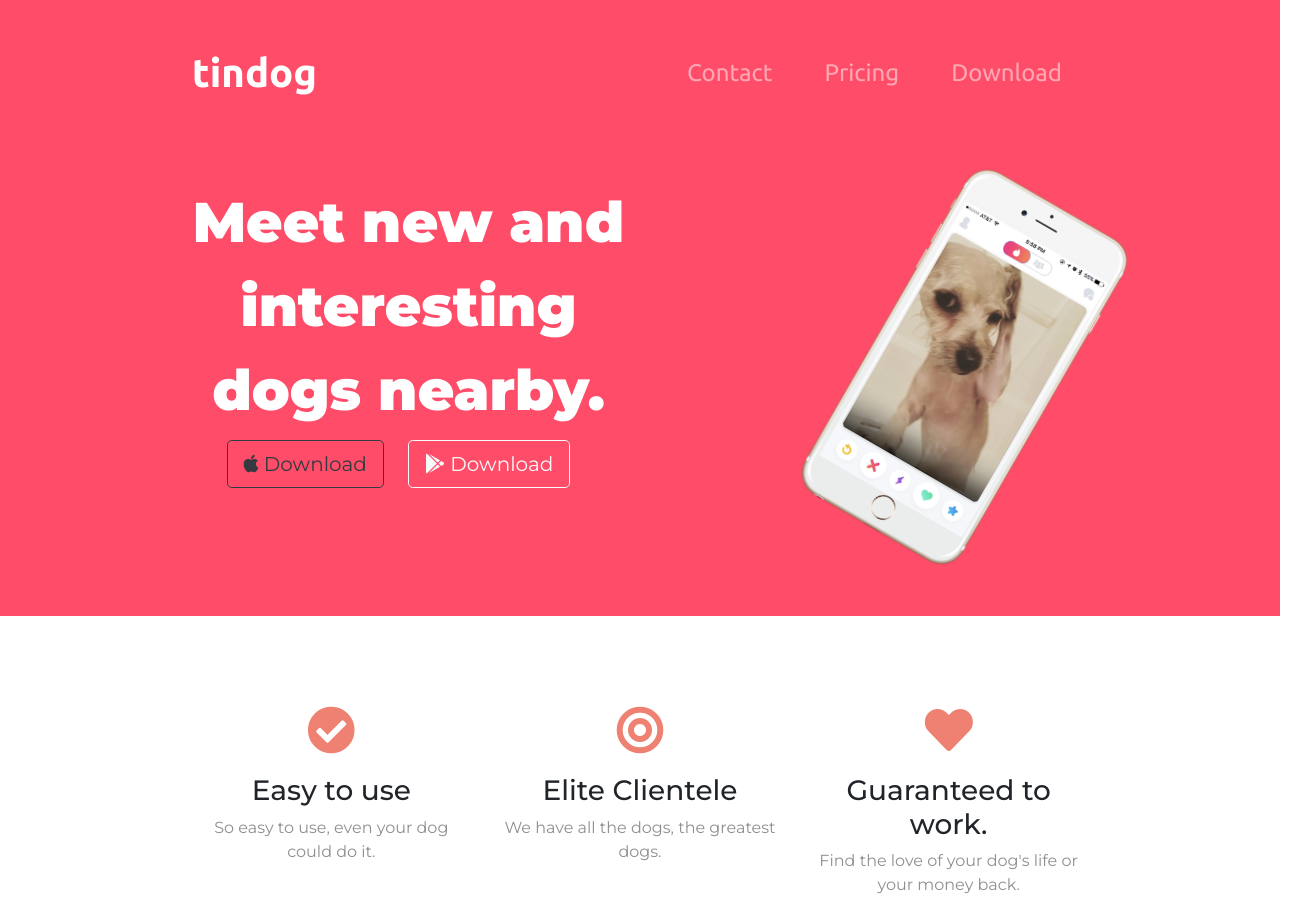
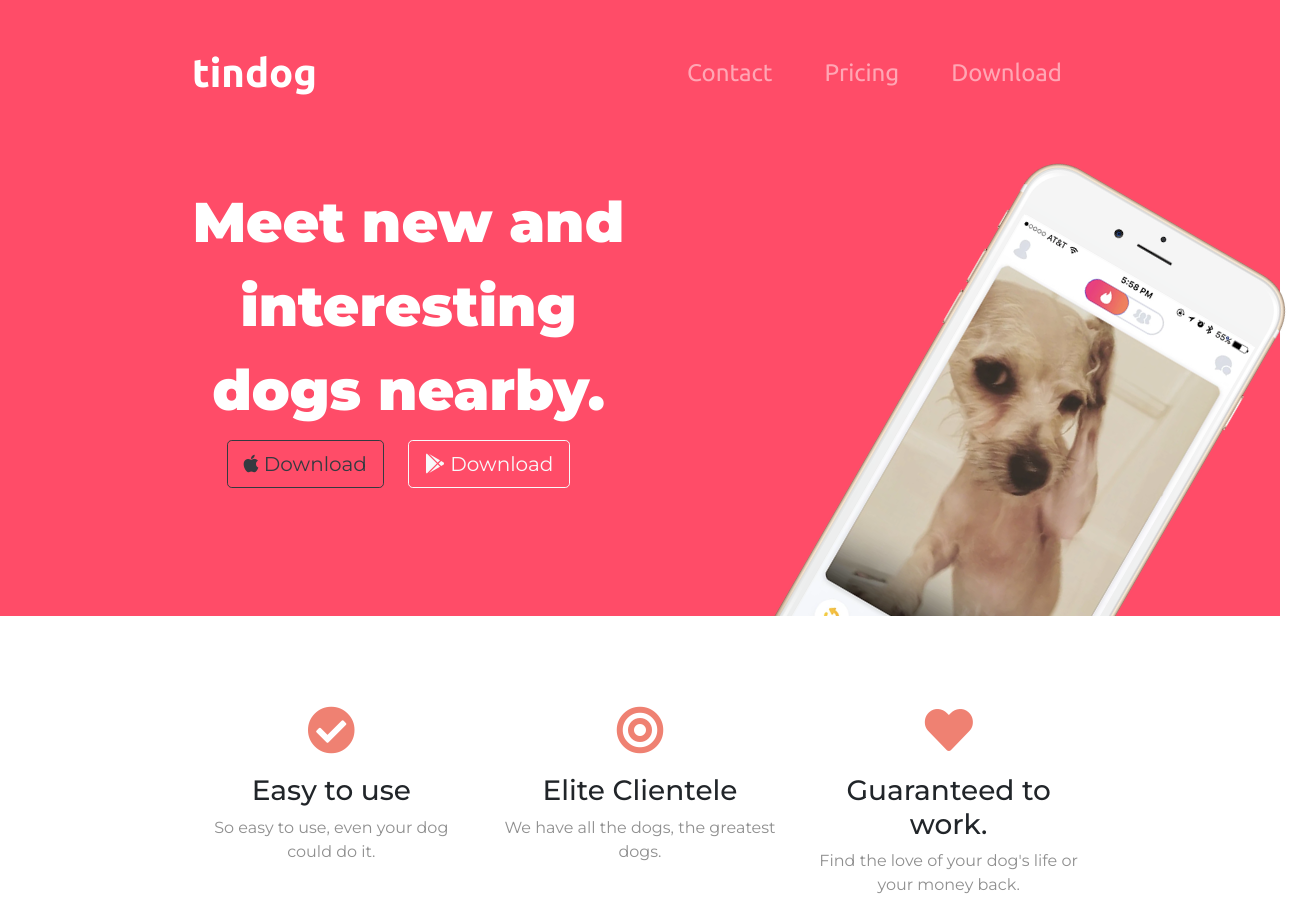
Before and after one commit to AntonioValsecchi/WebDevCourse, a plain HTML site: page index.html in a window 1280 px wide. Shown: the top 916 px of the page, 1303 px wide, since content can reach past the window. Drawn offline with nearby package versions, Linux system fonts and the light colour scheme.

Commit message:
Update styles.css
changed image width

```diff
--- a/css/styles.css
+++ b/css/styles.css
@@ -33,7 +33,7 @@ p {
   transform: rotate(30deg);
   display: inline-block;
   text-align: center;
-  width: 40%;
+  width: 300px;
   position: absolute;
 }
 
```
